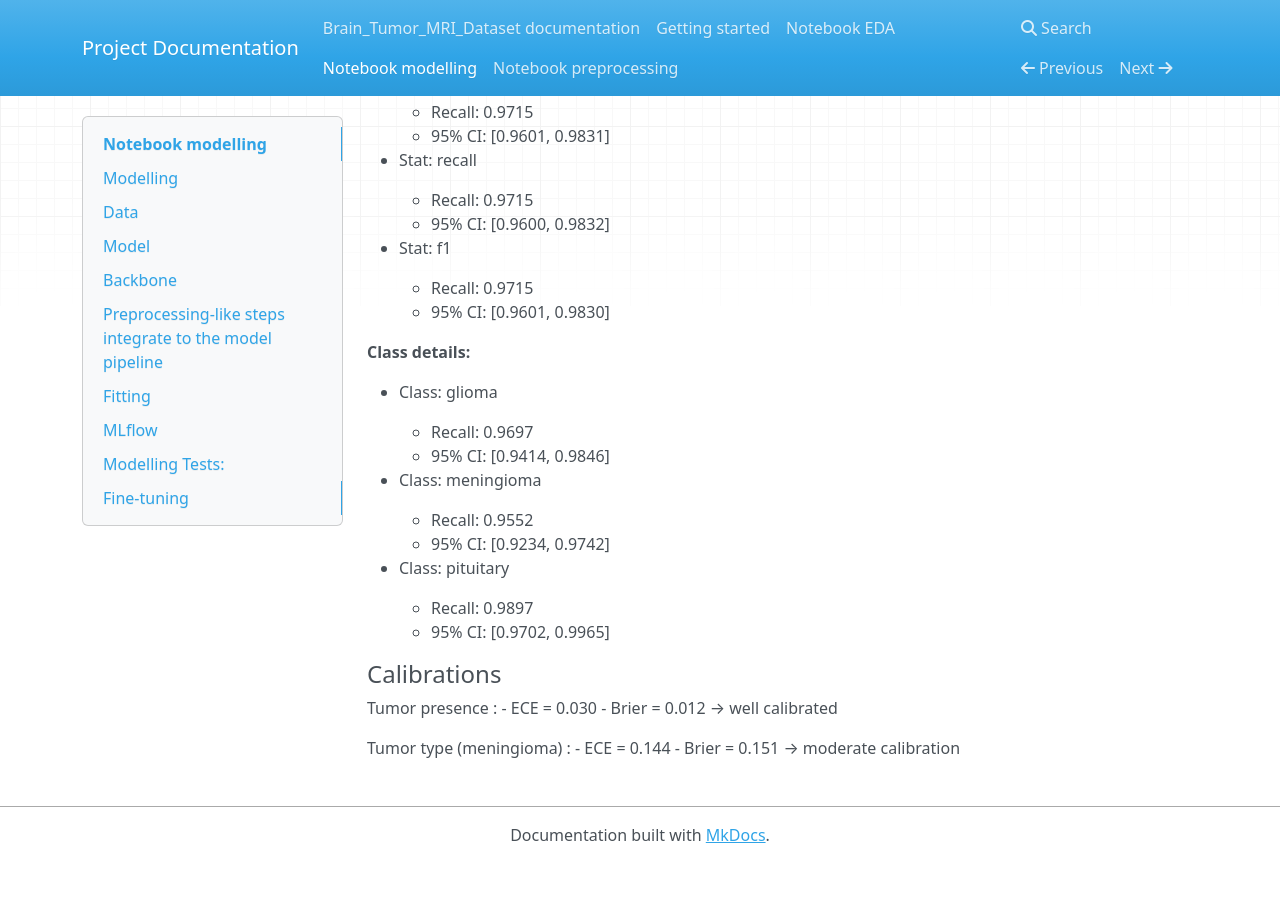
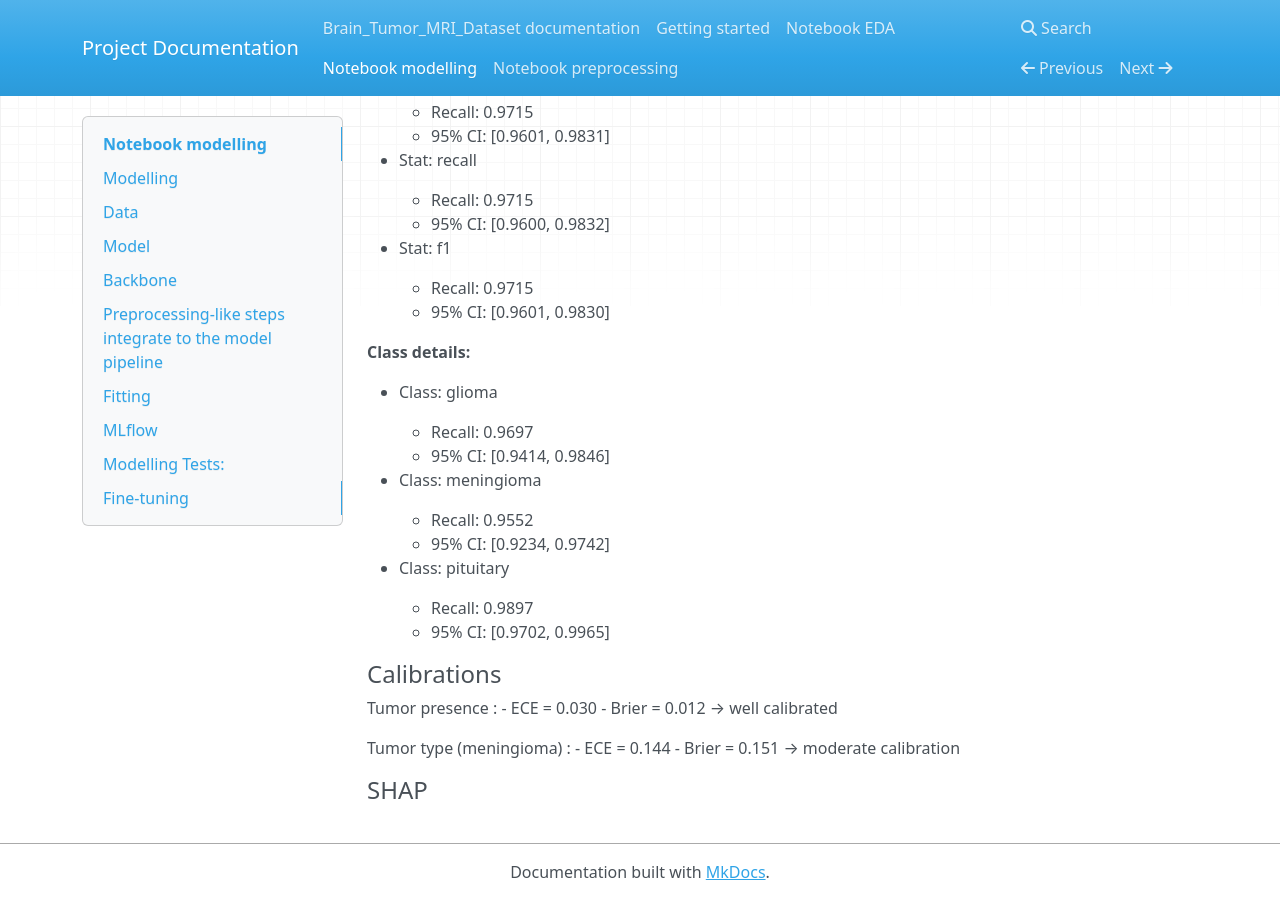
Before and after one commit to Jeremy-Duval-PhD/Brain_Tumor_MRI_Dataset, an MkDocs documentation site: the page built from docs/docs/notebook_modelling.md, in a window 1280 px wide and 900 px high, scrolled down 11897 px. Built offline with MkDocs 1.6.1, drawn with Linux system fonts in a browser that asks for light colours; nearby versions of some CDN libraries; before the commit the page ends 12760 px from its top, so only the background shows below that.

Commit message:
Test other way for calibration but worst -> get back to start shap

```diff
--- a/docs/docs/notebook_modelling.md
+++ b/docs/docs/notebook_modelling.md
@@ -421,3 +421,5 @@ Tumor type (meningioma) :
 - ECE = 0.144
 - Brier = 0.151
 → moderate calibration
+
+#### SHAP
```
